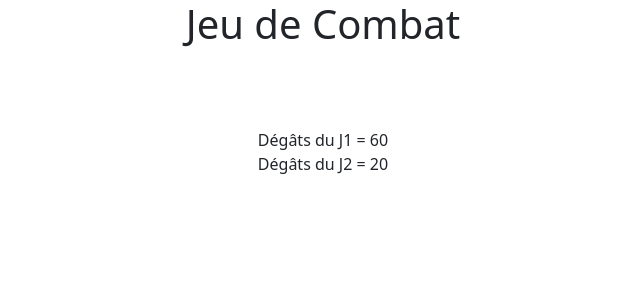
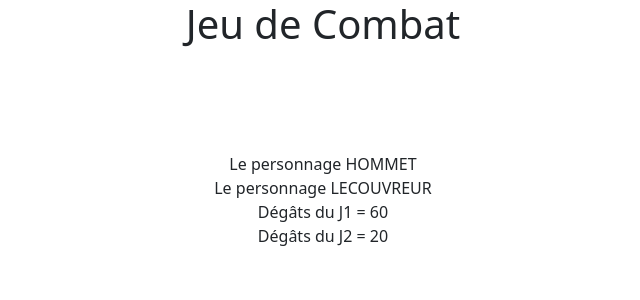
Before and after one commit to CELAULT/php-poo, a PHP site: page / in a window 1280 px wide. Shown: the top 300 px of the page, without its empty margins (317-957 px from the left). Run offline with PHP 8.4, Linux system fonts and the light colour scheme.

Commit message:
Add files via upload

```diff
--- a/Personnage.php
+++ b/Personnage.php
@@ -4,6 +4,12 @@
         private $_force = 0;
         private $_degats = 0;
         private $_experience = 0;
+
+        public function __construct($nom) {
+            $this -> _nom = $nom;
+
+            print("<br>Le personnage " . $this -> _nom);
+        }
 
         public function definirForce($force) {
             $this -> _force = $force;
--- a/index.php
+++ b/index.php
@@ -16,18 +16,18 @@
 
                 print("<h1>Jeu de Combat</h1><br><br><br>");
 
-                $perso1 = new Personnage();
+                $perso1 = new Personnage("HOMMET");
                 $perso1 -> definirForce(20);
                 $perso1 -> definirExperience(15);
 
-                $perso2 = new Personnage();
+                $perso2 = new Personnage("LECOUVREUR");
                 $perso2 -> definirForce(60);
                 $perso2 -> definirExperience(1);
 
                 $perso1 -> frapper($perso2);
                 $perso2 -> frapper($perso1);
 
-                print("Dégâts du J1 = " . $perso1 -> afficherDegats());
+                print("<br>Dégâts du J1 = " . $perso1 -> afficherDegats());
                 print("<br>Dégâts du J2 = " . $perso2 -> afficherDegats());
 
             ?>
```
